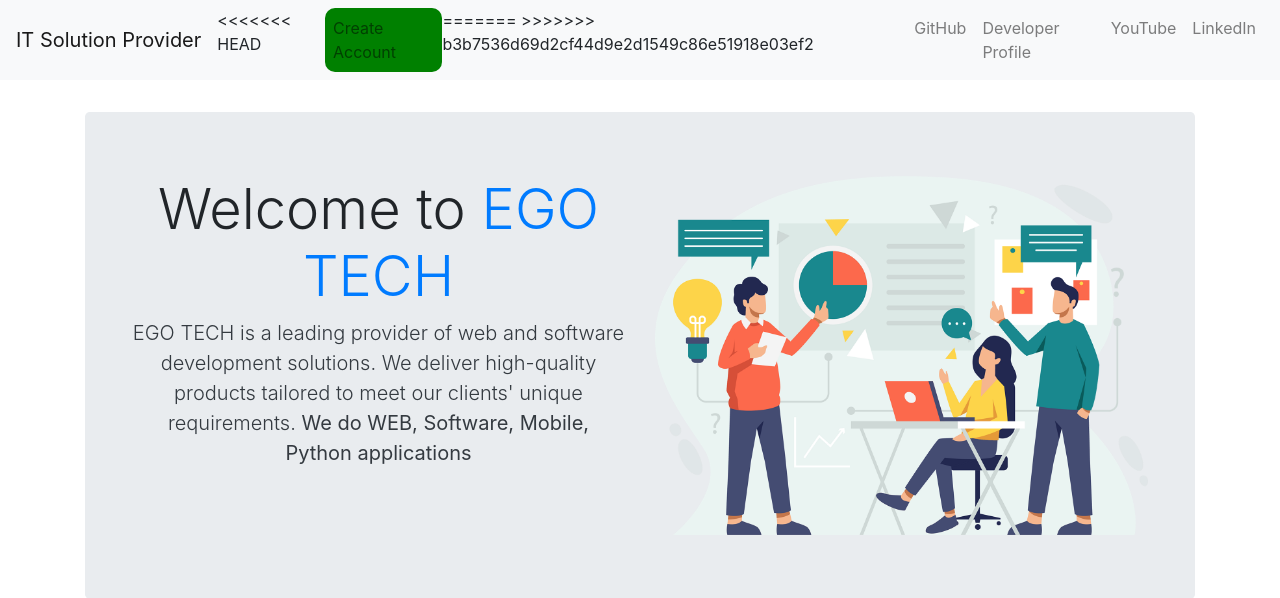
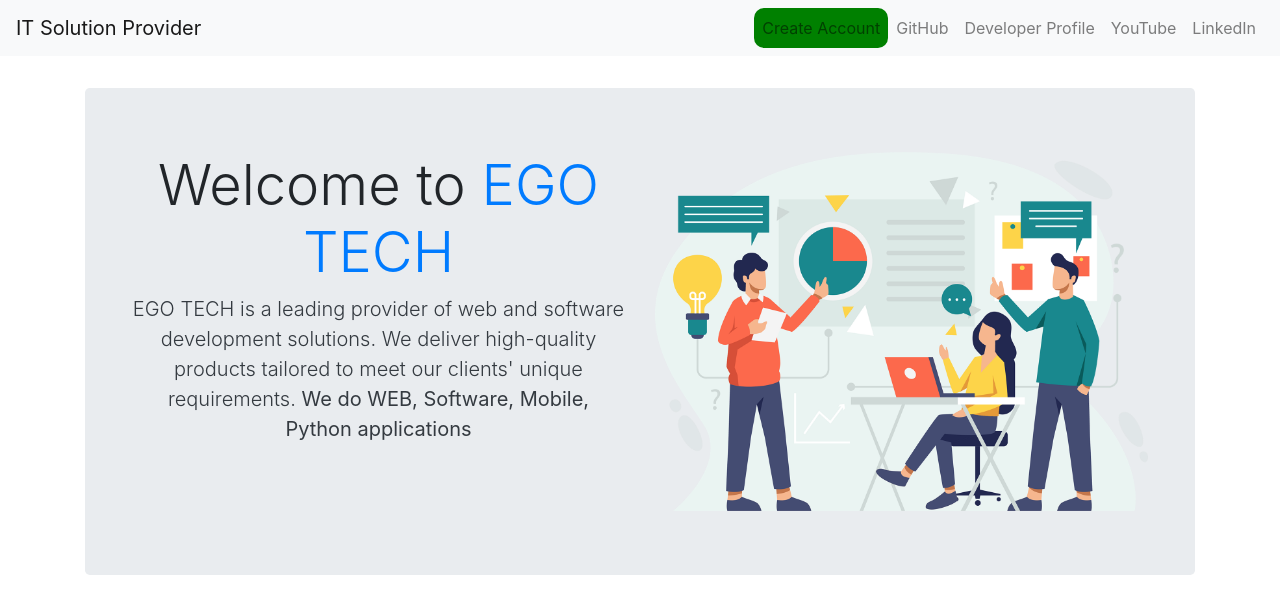
Before and after one commit to suranjithprasad/egotechapp, a Flask app: page / in a window 1280 px wide. Shown: the top 598 px of the page. Run offline with Flask 3, Linux system fonts and the light colour scheme; some libraries are stand-ins or nearby versions.

Commit message:
Update index.html

```diff
--- a/templates/index.html
+++ b/templates/index.html
@@ -37,16 +37,10 @@
 
         <div class="collapse navbar-collapse" id="navbarSupportedContent">
             <ul class="navbar-nav ml-auto">
-<<<<<<< HEAD
 
                 <li class="nav-item" style="background-color: green; border-radius: 10px;">
                  <a class="nav-link" href="https://flasktestapp123.herokuapp.com/">Create Account</a>
                 </li>
-
-
-
-=======
->>>>>>> b3b7536d69d2cf44d9e2d1549c86e51918e03ef2
                 <li class="nav-item">
                     <a class="nav-link" href="https://github.com/suranjithprasad">GitHub</a>
                 </li>
```
